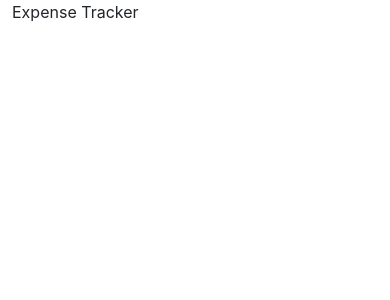
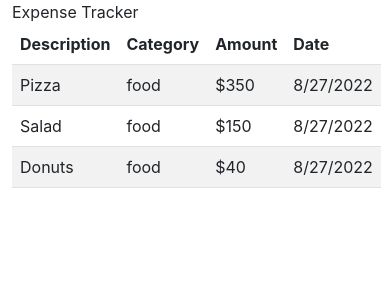
Before and after one commit to allanvillatoro/expense-tracker, a React (Create React App) app in the folder frontend/: page / in a window 390 px wide. Shown: the top 300 px of the page. Built offline with nearby package versions, Linux system fonts and the light colour scheme.

Commit message:
ExpensesTable component created and ExpenseTableTest passed

```diff
--- a/frontend/src/App.tsx
+++ b/frontend/src/App.tsx
@@ -1,12 +1,14 @@
-import React from 'react';
-import './Styles.css'
+import React from "react";
+import "./Styles.css";
+import { ExpensesTable } from "./expenses/ExpensesTable";
+import { expensesListStub } from "./expenses/expensesListStub";
 
 function App() {
   return (
     <div>
-      <header>
-      </header>
+      <header></header>
       Expense Tracker
+      <ExpensesTable expenses={expensesListStub} />
     </div>
   );
 }
--- a/frontend/src/expenses/ExpenseRow.tsx
+++ b/frontend/src/expenses/ExpenseRow.tsx
@@ -10,7 +10,7 @@ export const ExpenseRow = ({expense}: ExpenseRowProps) => {
     <tr>
         <td>{expense.description}</td>
         <td>{expense.categoryName}</td>
-        <td>{expense.amount}</td>
+        <td>${expense.amount}</td>
         <td>{expense.date.toLocaleDateString()}</td>
     </tr>
   )
--- /dev/null
+++ b/frontend/src/expenses/ExpensesTable.tsx
@@ -0,0 +1,27 @@
+import React from "react";
+import { Expense } from "../interfaces/Expense";
+import { ExpenseRow } from "./ExpenseRow";
+
+interface ExpensesTableProps {
+  expenses: Expense[];
+}
+
+export const ExpensesTable = ({ expenses }: ExpensesTableProps) => {
+  return (
+    <table className="table table-striped">
+      <thead>
+        <tr>
+          <th>Description</th>
+          <th>Category</th>
+          <th>Amount</th>
+          <th>Date</th>
+        </tr>
+      </thead>
+      <tbody>
+        {expenses.map((expense) => (
+          <ExpenseRow expense={expense} key={expense._id} />
+        ))}
+      </tbody>
+    </table>
+  );
+};
--- a/frontend/src/expenses/expenseStub.tsx
+++ b/frontend/src/expenses/expenseStub.tsx
@@ -1,5 +1,6 @@
 import { Expense } from "../interfaces/Expense";
 export const expenseStub: Expense = {
+  _id: '62e0153bafcf618b284ee5dd',
   description: "Pizza",
   categoryName: "food",
   amount: 350,
--- /dev/null
+++ b/frontend/src/expenses/expensesListStub.tsx
@@ -0,0 +1,26 @@
+import { Expense } from "../interfaces/Expense";
+import { expenseStub } from "./expenseStub";
+
+const expenseStub2: Expense = {
+  _id: "62e0153bafcf618b284ee5de",
+  description: "Salad",
+  categoryName: "food",
+  amount: 150,
+  date: new Date(2022, 7, 27),
+  userId: "62e01522afcf618b284ee5d4",
+};
+
+const expenseStub3: Expense = {
+  _id: "62e0153bafcf618b284ee5df",
+  description: "Donuts",
+  categoryName: "food",
+  amount: 40,
+  date: new Date(2022, 7, 27),
+  userId: "62e01522afcf618b284ee5d4",
+};
+
+export const expensesListStub: Expense[] = [
+  expenseStub,
+  expenseStub2,
+  expenseStub3,
+];
--- a/frontend/src/interfaces/Expense.tsx
+++ b/frontend/src/interfaces/Expense.tsx
@@ -1,4 +1,5 @@
 export interface Expense {
+  _id: string;
   description: string;
   categoryName: string;
   amount: number;
```
Also changed, not shown: 2 other files (tests, documents, lock files or other folders).
